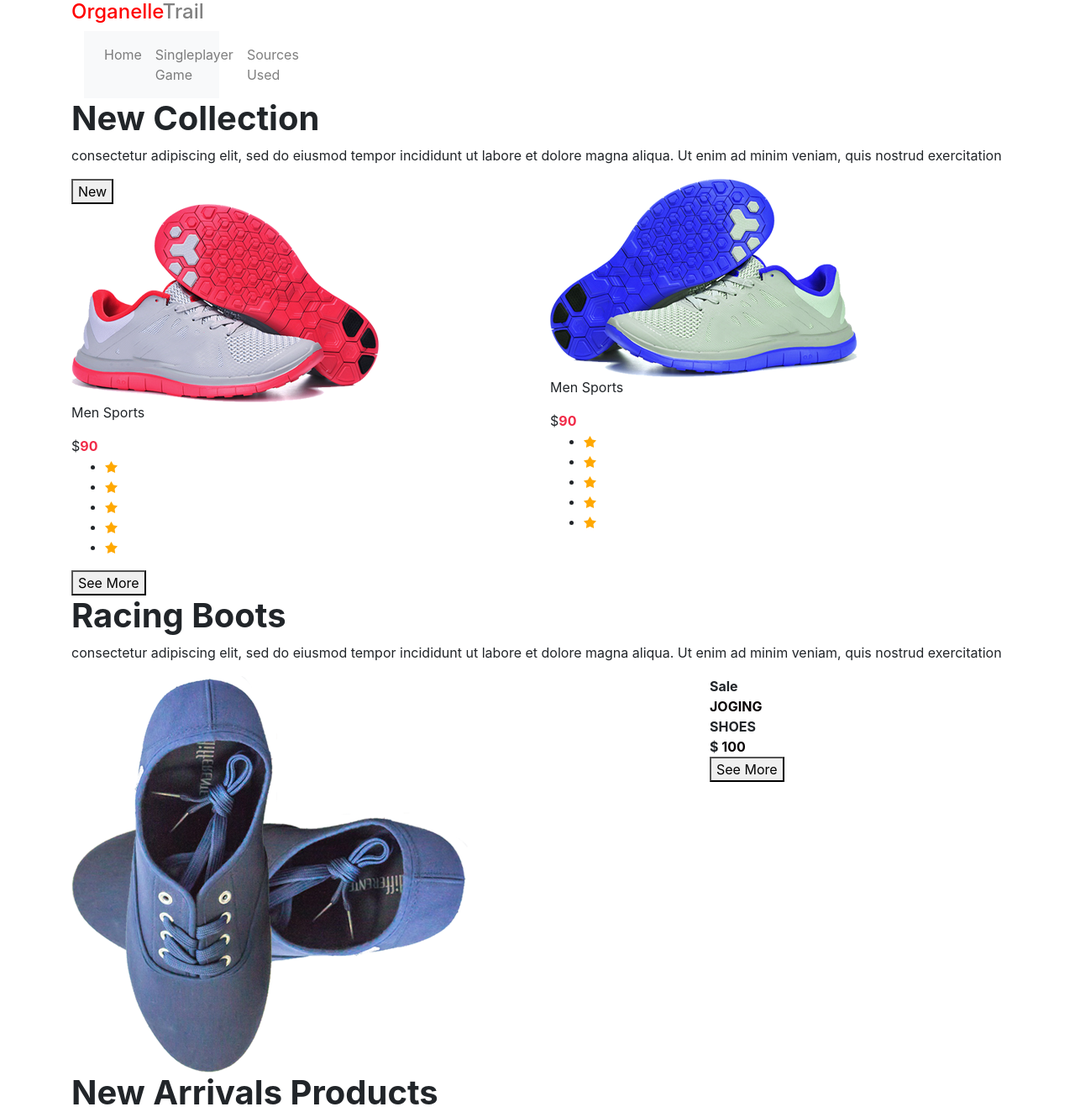
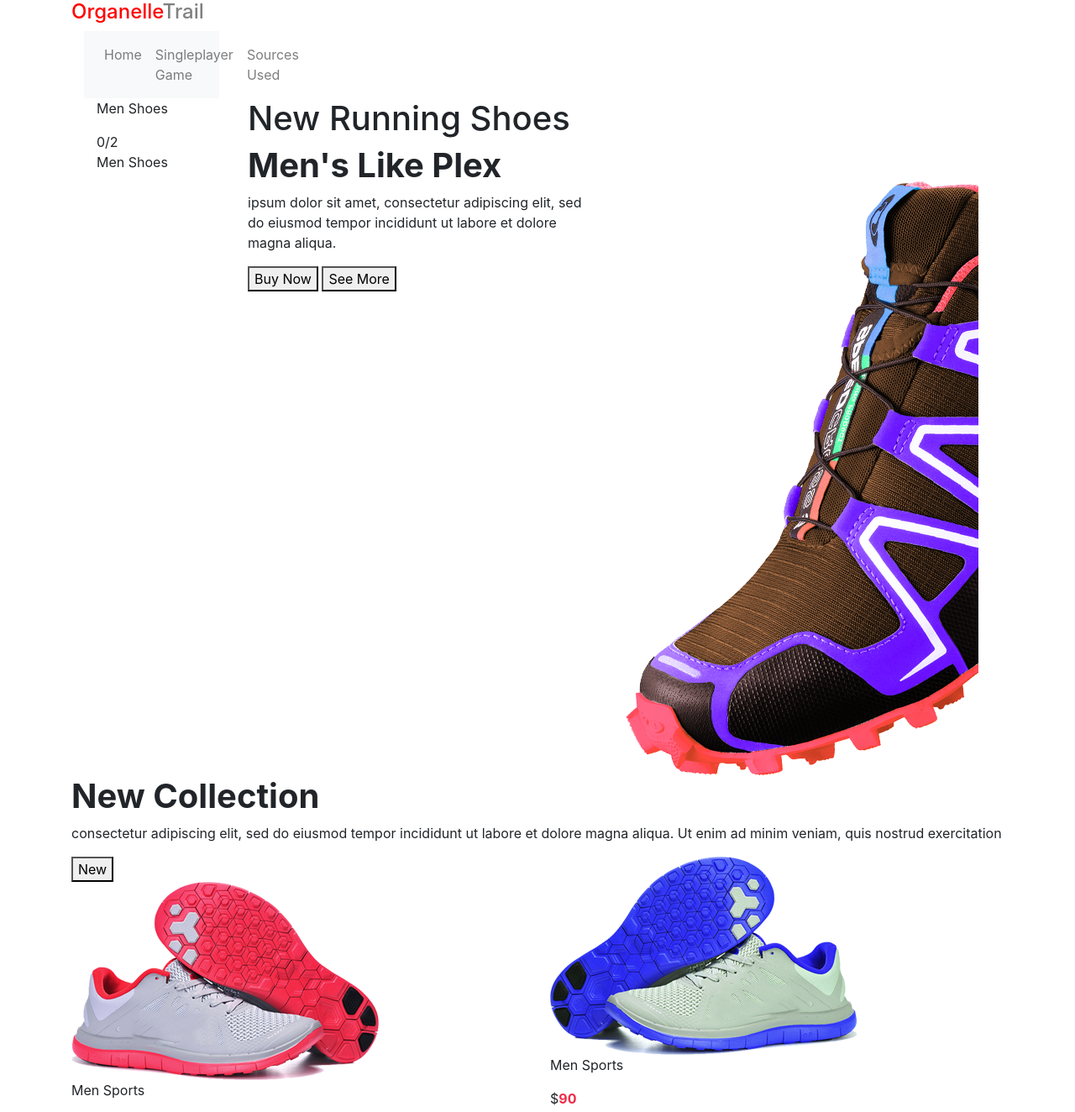
Before and after one commit to jiekaitao/cellsninja, a PHP site: page / in a window 1280 px wide. Shown: the top 1324 px of the page at 84% size. Run offline with PHP 8.4, Linux system fonts and the light colour scheme; some libraries are stand-ins or nearby versions.

Commit message:
Revert "Update index.php"
This reverts commit bba58514ec9219d39fb2f8c0a8e8549219b72402.

```diff
--- a/index.php
+++ b/index.php
@@ -17,7 +17,7 @@ include_once($_SERVER['DOCUMENT_ROOT'].'/imports/header.php');
 
             <!-- Wrapper for slides -->
             <div class="carousel-inner">
-                <div class="carousel-item">
+                <div class="carousel-item active">
                     <div class="row">
 					<div class="col-sm-2 padding_0">
 						<p class="mens_taital">Men Shoes</p>
```
